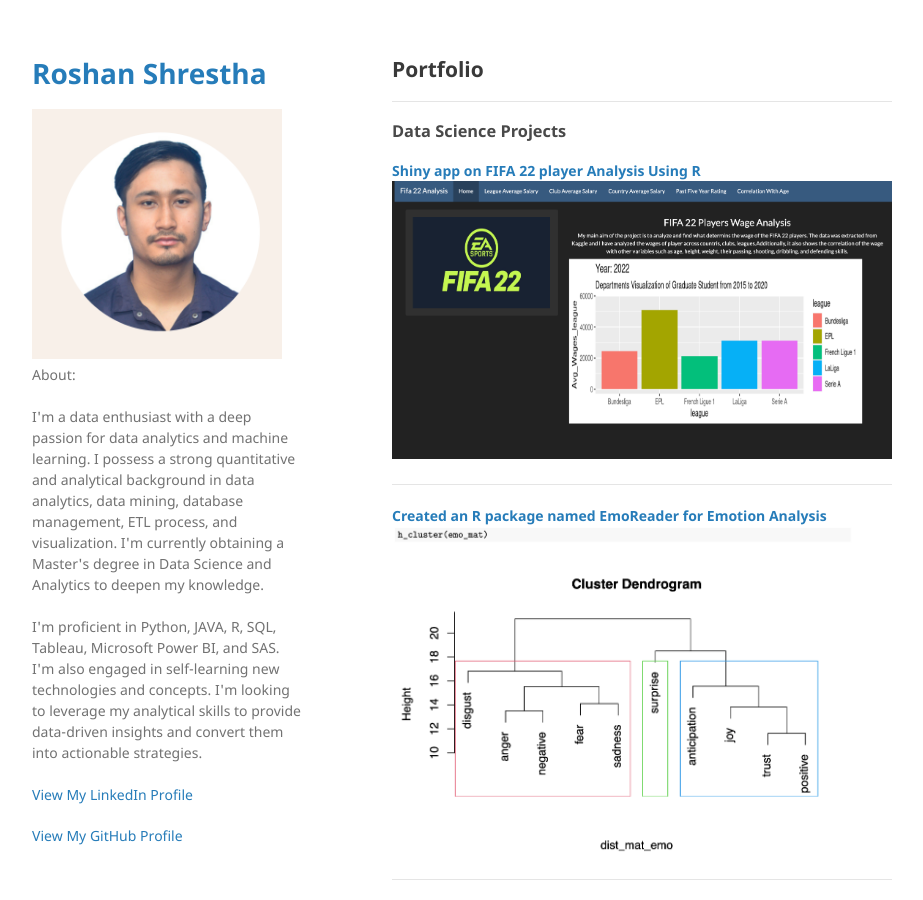
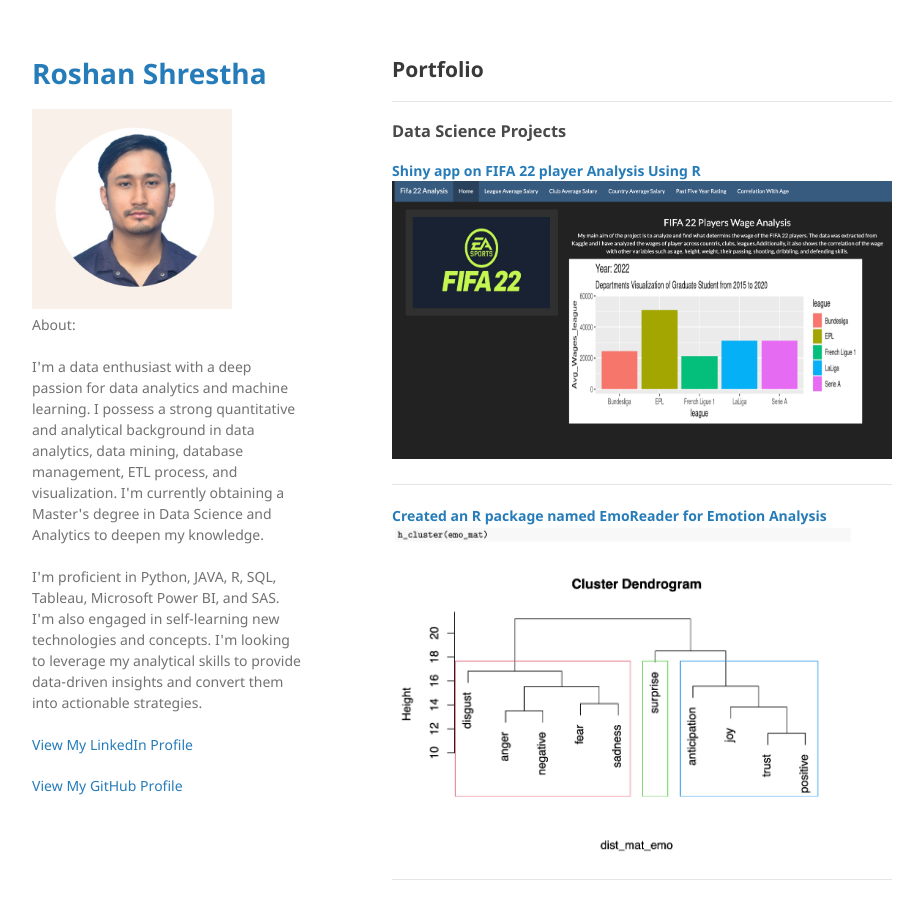
Before and after one commit to casirose/casirose.github.io, a Jekyll site: the page built from index.md, in a window 1280 px wide and 900 px high. Shown: the whole window, without its empty margins (178-1101 px from the left). Built offline with Jekyll 4.4.1, drawn with Linux system fonts in a browser that asks for light colours; our own code applies the rules of GitHub Pages for plain Markdown files.

Commit message:
Update default.html

```diff
--- a/_layouts/default.html
+++ b/_layouts/default.html
@@ -18,7 +18,7 @@
         <h1><a href="{{ "/" | absolute_url }}">{{ site.title | default: site.github.repository_name }}</a></h1>
 
         {% if site.logo %}
-          <img src="{{site.logo | relative_url}}" alt="Logo" width="250" height="250"/>
+          <img src="{{site.logo | relative_url}}" alt="Logo" width="200" height="200"/>
         {% endif %}
 
         <p>{{ site.description | default: site.github.project_tagline }}</p>
```
